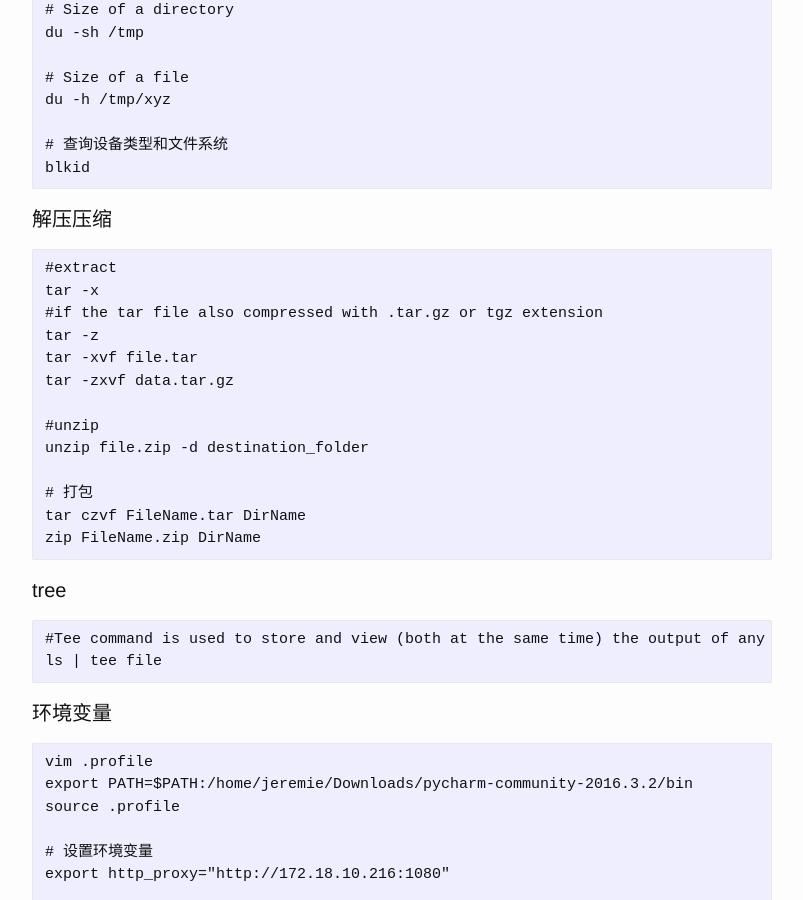
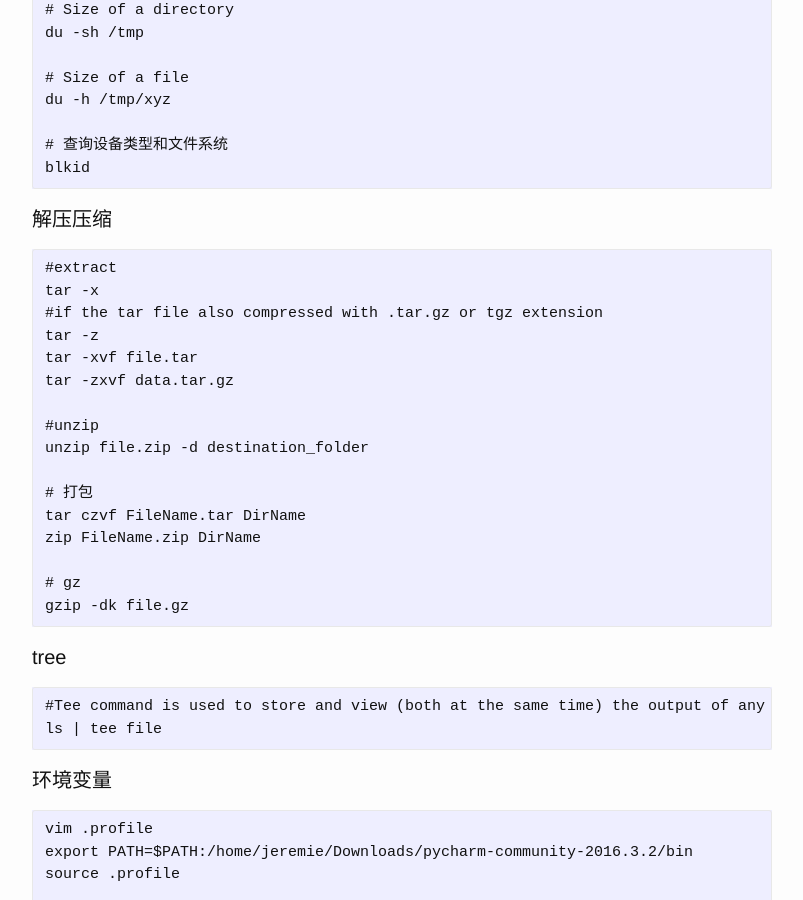
Before and after one commit to josephstalin117/josephstalin117.github.io, a Jekyll site: the page built from _posts/2016-04-04-linux.markdown, in a window 1280 px wide and 900 px high, scrolled down 9194 px. Shown: the whole window, without its empty margins (238-1041 px from the left). Built offline with Jekyll 4.4.1, drawn with Linux system fonts in a browser that asks for light colours.

Commit message:
update gost

````diff
--- a/_posts/2016-04-04-linux.markdown
+++ b/_posts/2016-04-04-linux.markdown
@@ -442,6 +442,9 @@ unzip file.zip -d destination_folder
 # 打包
 tar czvf FileName.tar DirName
 zip FileName.zip DirName
+
+# gz
+gzip -dk file.gz
 ```
 
 #### tree
````
